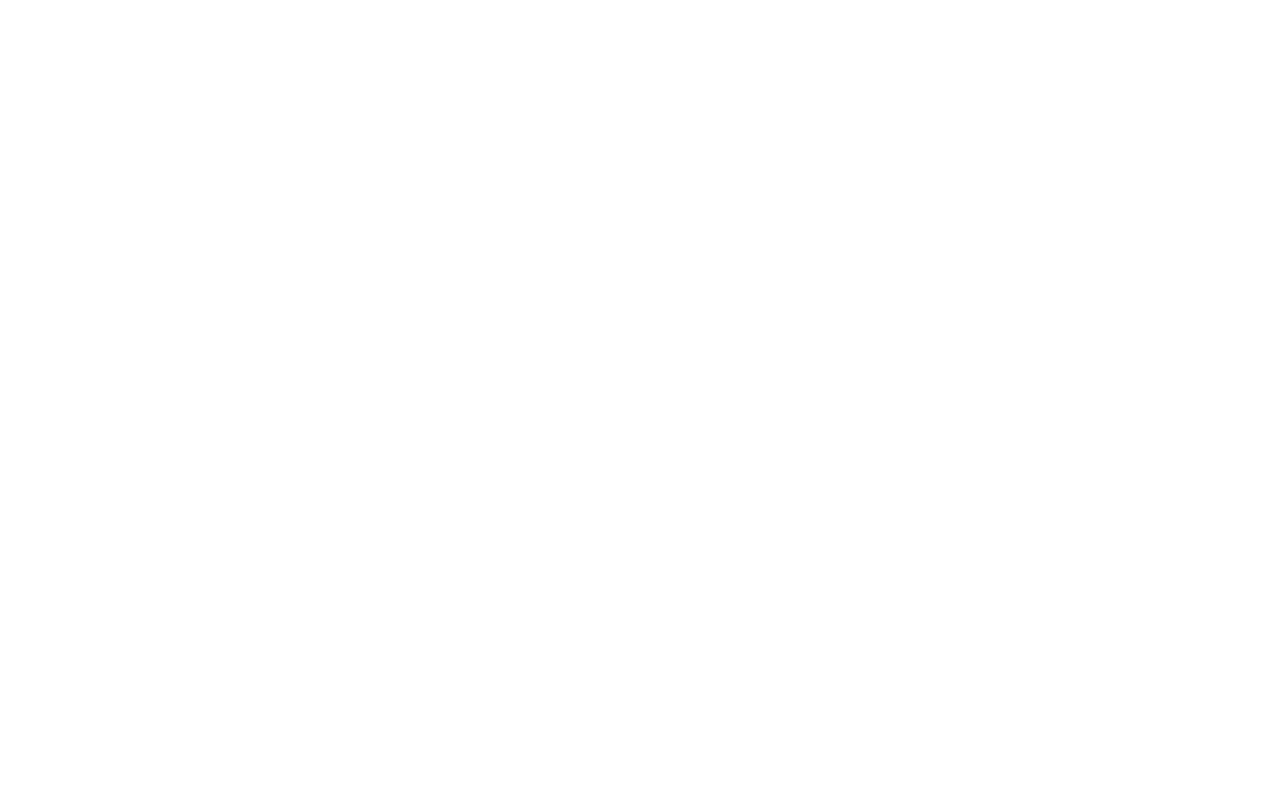
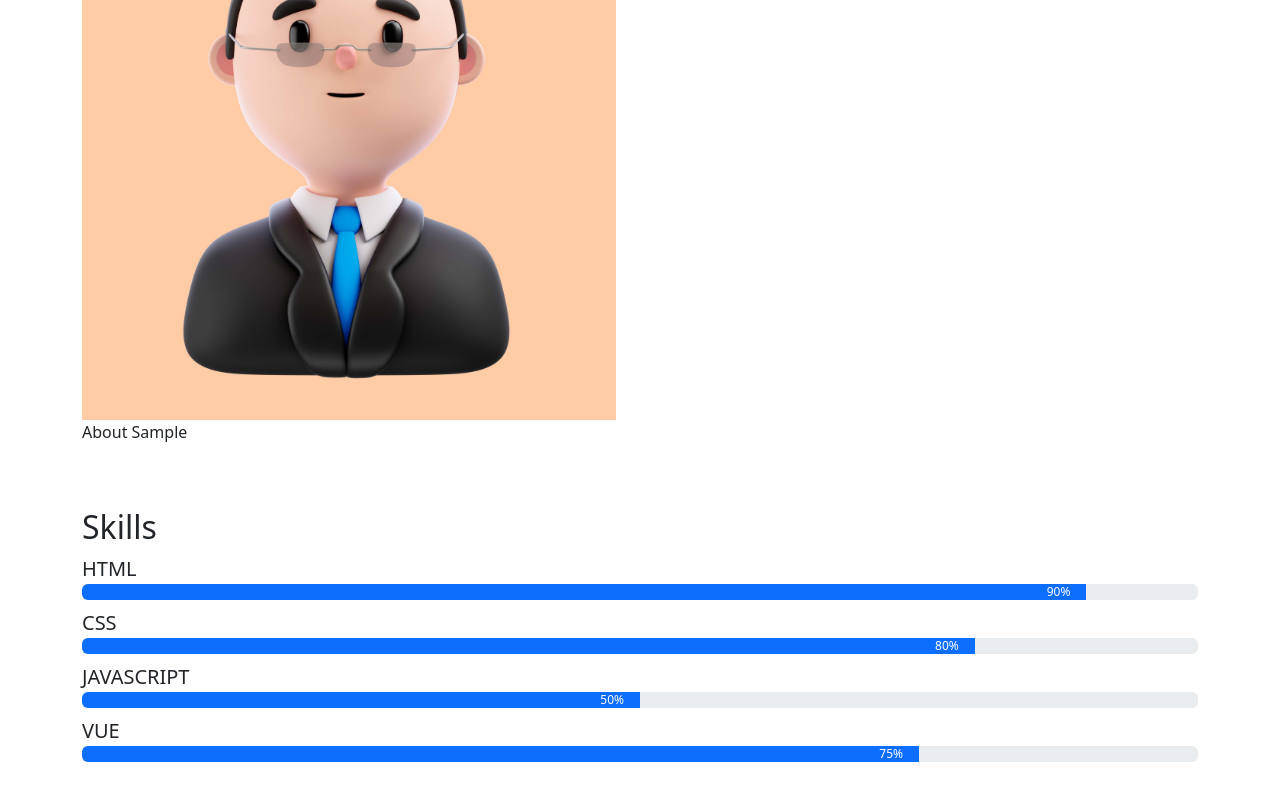
Before and after one commit to totorotail/portfolio, a Vue app: page / in a window 1280 px wide. Shown: the part 1460-2260 px from the top of the page. Before the commit the page ends 1290 px from the top, so only its background shows below. Built offline with nearby package versions, Linux system fonts and the light colour scheme.

Commit message:
feat: About 영역

```diff
--- a/src/App.vue
+++ b/src/App.vue
@@ -1,12 +1,13 @@
 <script setup>
   import Title from './components/Title.vue';
   import Portfolio from './components/Portfolio.vue';
+  import About from './components/About.vue';
 </script>
 
 <template>
   <nav class="navbar navbar-expand-lg bg-body-tertiary fixed-top" data-bs-theme="dark">
     <div class="container-fluid">
-      <a class="navbar-brand" href="#">Doolee</a>
+      <a class="navbar-brand" href="#">Sample</a>
       <button class="navbar-toggler" type="button" data-bs-toggle="collapse" data-bs-target="#navbarNav"
         aria-controls="navbarNav" aria-expanded="false" aria-label="Toggle navigation">
         <span class="navbar-toggler-icon"></span>
@@ -28,6 +29,7 @@
   </nav>
   <Title />
   <Portfolio />
+  <About />
 </template>
 
 <style scoped lang="scss">
--- /dev/null
+++ b/src/components/About.vue
@@ -0,0 +1,46 @@
+<template>
+    <section id="about" class="container">
+      <h1>About</h1>
+      <div class="row gx-5">
+        <figure class="col-md-6">
+          <img src="../assets/images/profile.jpg" alt="profile">
+          <figcaption>About Sample</figcaption>
+        </figure>
+        <p class="col-md-6">Lorem ipsum dolor sit amet consectetur adipisicing elit. Facilis odit id suscipit similique
+          excepturi, rem consequuntur pariatur qui non commodi eos aliquid, porro exercitationem necessitatibus sint
+          veritatis cumque quas esse.</p>
+      </div>
+
+      <article class="row py-5">
+        <h2>Skills</h2>
+        <dl>
+          <template v-for="item in skills">
+            <dt class="lead">{{ item.name }}</dt>
+            <dd>
+              <div class="progress" role="progressbar">
+                <div
+                  class="progress-bar text-end pe-3"
+                  :style="{ width: item.point }"
+                >{{ item.point }}</div>
+              </div>
+            </dd>
+          </template>
+        </dl>
+      </article>
+    </section>
+  </template>
+
+  <script setup>
+  const skills = [
+    { name: 'HTML', point: '90%' },
+    { name: 'CSS', point: '80%' },
+    { name: 'JAVASCRIPT', point: '50%' },
+    { name: 'VUE', point: '75%' },
+  ]
+  </script>
+
+  <style lang="scss">
+  figure img {
+    width: 100%;
+  }
+  </style>
```
Also changed, not shown: src/assets/images/profile.jpg (added).
